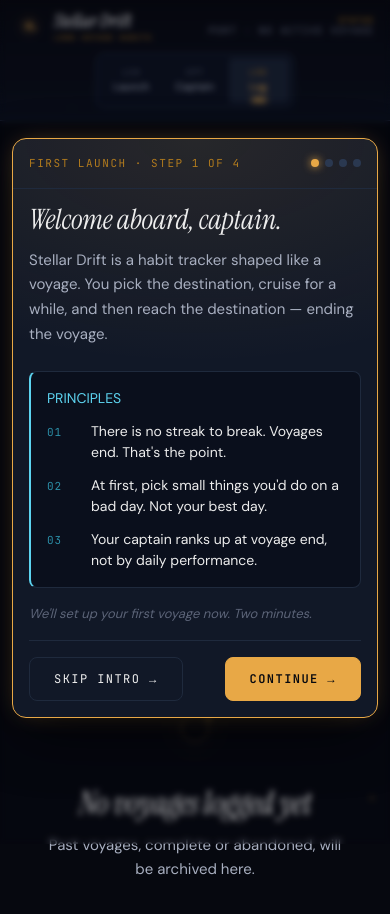
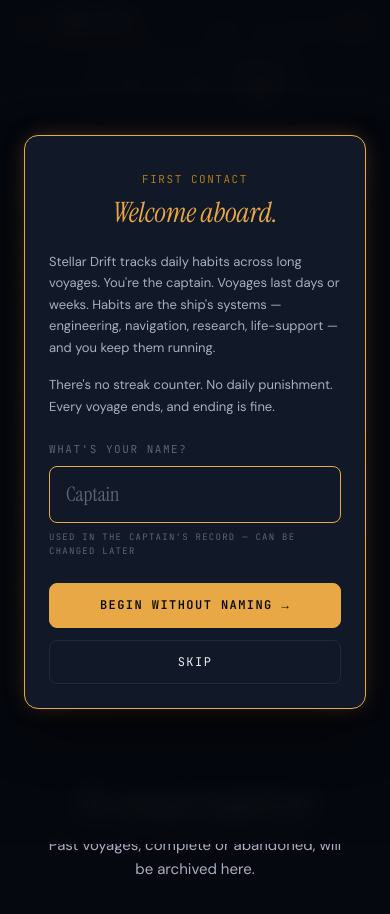
Before and after one commit to Blizz98/stellar-drift, a Vue app: page /log in a window 390 px wide. Shown: the top 914 px of the page. Built offline with nearby package versions, Linux system fonts and the light colour scheme.

Commit message:
small bugfixed and polish

```diff
--- a/src/App.vue
+++ b/src/App.vue
@@ -9,6 +9,7 @@
 import LevelUpModal from '@/components/LevelUpModal.vue'
 import GuidedFirstLaunch from '@/components/GuidedFirstLaunch.vue'
 import DebriefModal from '@/components/DebriefModal.vue'
+import WelcomeModal from '@/components/WelcomeModal.vue'
 
 const route = useRoute()
 const router = useRouter()
@@ -144,6 +145,7 @@
       </RouterView>
     </main>
 
+    <WelcomeModal />
     <LevelUpModal />
     <GuidedFirstLaunch />
     <DebriefModal />
--- a/src/components/GuidedFirstLaunch.vue
+++ b/src/components/GuidedFirstLaunch.vue
@@ -21,13 +21,14 @@
  * is updated by every navigation function before it changes `step`.
  */
 
-import { computed, ref, onMounted } from 'vue'
+import { computed, ref, onMounted, watch } from 'vue'
 import { useRouter } from 'vue-router'
 import { useExpeditionStore } from '@/stores/expedition'
 import { useHabitsStore, CATEGORIES } from '@/stores/habits'
 import { destinationById } from '@/data/destinations'
 import { shipById } from '@/data/ships'
 import { loadJSON, saveJSON } from '@/composables/usePersistence'
+import { useCaptainStore } from '@/stores/captain'
 
 const ONBOARDING_KEY = 'onboarding.completed'
 
@@ -37,16 +38,29 @@
 
 const emit = defineEmits(['done'])
 
+const captain = useCaptainStore()
+
 // ——— Visibility ———
-// Show only if onboarding has never been completed AND there's no active voyage.
-// (If the user has an active voyage somehow, they're past first-launch.)
+// Show only if the user has completed the welcome (name prompt) AND
+// hasn't completed this guided launch flow AND has no active voyage.
 const visible = ref(false)
 
+function checkVisibility() {
+  const completed = loadJSON(ONBOARDING_KEY, false)
+  visible.value =
+    captain.state.hasOnboarded &&
+    !completed &&
+    !expedition.isActive
+}
+
+// Initial check on mount
 onMounted(() => {
-  const completed = loadJSON(ONBOARDING_KEY, false)
-  if (!completed && !expedition.isActive) {
-    visible.value = true
-  }
+  checkVisibility()
+})
+
+// React to onboarding completing (WelcomeModal dismissing)
+watch(() => captain.state.hasOnboarded, () => {
+  checkVisibility()
 })
 
 // ——— Step state ———
--- /dev/null
+++ b/src/components/WelcomeModal.vue
@@ -0,0 +1,163 @@
+<script setup>
+import { ref, computed } from 'vue'
+import { useCaptainStore } from '@/stores/captain'
+
+const captain = useCaptainStore()
+
+const nameDraft = ref('')
+
+const showModal = computed(() => !captain.state.hasOnboarded)
+
+function commit() {
+  captain.completeOnboarding(nameDraft.value)
+}
+
+function skip() {
+  captain.completeOnboarding('')  // keeps default 'Captain'
+}
+</script>
+
+<template>
+  <Transition name="overlay">
+    <div v-if="showModal" class="overlay" role="dialog" aria-modal="true">
+      <div class="modal">
+
+        <header class="modal__head">
+          <p class="label modal__kicker">First contact</p>
+          <h2 class="display modal__title">Welcome aboard.</h2>
+        </header>
+
+        <section class="modal__body">
+          <p class="modal__lede">
+            Stellar Drift tracks daily habits across long voyages.
+            You're the captain. Voyages last days or weeks. Habits are
+            the ship's systems — engineering, navigation, research,
+            life-support — and you keep them running.
+          </p>
+          <p class="modal__lede">
+            There's no streak counter. No daily punishment. Every voyage
+            ends, and ending is fine.
+          </p>
+
+          <div class="field">
+            <label for="captain-name" class="label">What's your name?</label>
+            <input
+              id="captain-name"
+              v-model="nameDraft"
+              type="text"
+              class="input modal__name-input"
+              placeholder="Captain"
+              maxlength="40"
+              autofocus
+              @keydown.enter="commit"
+            />
+            <p class="field__hint mono">USED IN THE CAPTAIN'S RECORD — CAN BE CHANGED LATER</p>
+          </div>
+        </section>
+
+        <footer class="modal__foot">
+          <button class="btn btn-ghost" @click="skip">
+            Skip
+          </button>
+          <button class="btn btn-primary" @click="commit">
+            <template v-if="nameDraft.trim()">Begin · I am {{ nameDraft.trim() }} →</template>
+            <template v-else>Begin without naming →</template>
+          </button>
+        </footer>
+      </div>
+    </div>
+  </Transition>
+</template>
+
+<style scoped>
+.overlay {
+  position: fixed;
+  inset: 0;
+  z-index: 100;
+  display: grid;
+  place-items: center;
+  padding: var(--s-5);
+  background: rgba(6, 8, 15, 0.92);
+  backdrop-filter: blur(10px);
+}
+
+.modal {
+  position: relative;
+  width: 100%;
+  max-width: 520px;
+  background: var(--bulkhead);
+  border: 1px solid var(--amber);
+  border-radius: var(--radius-lg);
+  box-shadow: 0 20px 60px -10px rgba(0, 0, 0, 0.7), var(--glow-amber);
+  overflow: hidden;
+  padding: var(--s-6);
+}
+
+.modal__head {
+  text-align: center;
+  margin-bottom: var(--s-5);
+}
+.modal__kicker { color: var(--amber-deep); }
+.modal__title {
+  font-size: 36px;
+  margin: var(--s-2) 0 0;
+  color: var(--amber);
+  line-height: 1;
+}
+
+.modal__lede {
+  color: var(--signal-dim);
+  font-size: 13px;
+  line-height: 1.65;
+  margin: 0 0 var(--s-4);
+}
+.modal__lede:last-of-type { margin-bottom: var(--s-5); }
+
+.field { margin-top: var(--s-4); }
+.field .label { display: block; margin-bottom: var(--s-2); }
+.field__hint {
+  font-size: 9px;
+  letter-spacing: 0.14em;
+  color: var(--signal-low);
+  margin: var(--s-2) 0 0;
+}
+
+.modal__name-input {
+  width: 100%;
+  font-family: var(--font-display);
+  font-size: 20px;
+  padding: var(--s-3) var(--s-4);
+  background: var(--hull);
+  border: 1px solid var(--line);
+  border-radius: var(--radius);
+  color: var(--signal);
+  transition: border-color var(--t-fast) var(--ease);
+}
+.modal__name-input:focus {
+  outline: 0;
+  border-color: var(--amber);
+}
+
+.modal__foot {
+  display: flex;
+  justify-content: space-between;
+  gap: var(--s-3);
+  margin-top: var(--s-5);
+}
+
+.overlay-enter-active { transition: opacity var(--t-med) var(--ease); }
+.overlay-leave-active { transition: opacity var(--t-fast) var(--ease); }
+.overlay-enter-from, .overlay-leave-to { opacity: 0; }
+.overlay-enter-active .modal { animation: modal-in 480ms var(--ease-out); }
+@keyframes modal-in {
+  from { transform: translateY(20px) scale(0.96); opacity: 0; }
+  to   { transform: translateY(0)    scale(1);    opacity: 1; }
+}
+
+@media (max-width: 720px) {
+  .modal { padding: var(--s-5); }
+  .modal__title { font-size: 28px; }
+  .modal__foot { flex-direction: column-reverse; }
+  .modal__foot .btn { width: 100%; justify-content: center; }
+}
+</style>
--- a/src/data/destinations.js
+++ b/src/data/destinations.js
@@ -31,7 +31,7 @@
     id: 'luna-outpost',
     name: 'Luna Outpost',
     subtitle: 'Earth\'s nearest waypoint',
-    distanceDays: 3,
+    distanceDays: 4,
     minRank: 1,
     description: 'A small permanent station on the lunar surface. Three-day voyages here are the standard first run — long enough to feel like a voyage, short enough that even a poorly-configured ship returns intact. Most captains begin their careers with a Luna run.',
     poetic: 'The dust hasn\'t moved in three billion years; you bring news.'
@@ -40,7 +40,7 @@
     id: 'l4-station',
     name: 'L4 Trojan Station',
     subtitle: 'Earth-Moon Lagrange point',
-    distanceDays: 5,
+    distanceDays: 7,
     minRank: 1,
     description: 'A gravity-stable point ahead of the Moon in its orbit, home to a small research and refueling depot. The voyage is technically simple but the destination is a place that exists only because of math — pure orbital mechanics, nothing else holding it in place.',
     poetic: 'A place held in position by the shape of falling.'
--- a/src/stores/captain.js
+++ b/src/stores/captain.js
@@ -99,7 +99,9 @@
 
 // XP formulas
 export function xpForCompletion(durationDays, avgCompletionRate) {
-  return 100 + Math.round(avgCompletionRate * durationDays * 2)
+  const baseXP = 50 + durationDays * 5
+  const bonusXP = Math.round(avgCompletionRate * durationDays * 4)
+  return baseXP + bonusXP
 }
 
 export function xpForAbandonment(daysElapsed, durationDays) {
@@ -112,12 +114,13 @@
     name: 'Captain',
     xp: 0,
     voyageGrants: [],
-    personalLog: ''
+    personalLog: '',
+    hasOnboarded: false  // ← new
   }))
 
-  // Backfill personalLog for users on the old shape
-  if (state.value.personalLog === undefined) {
-    state.value.personalLog = ''
+  // Backfill for existing users (they don't need onboarding)
+  if (state.value.hasOnboarded === undefined) {
+    state.value.hasOnboarded = state.value.xp > 0 || state.value.name !== 'Captain'
     saveJSON('captain.state', state.value)
   }
 
@@ -173,7 +176,12 @@
   })
 
   // ——— Actions ———
-
+  function completeOnboarding(name) {
+    if (name && name.trim()) {
+      state.value.name = name.trim()
+    }
+    state.value.hasOnboarded = true
+  }
   /**
    * Grant XP. If this crosses a step boundary, queue a level-up celebration
    * (with isNamedPromotion flag for distinguishing celebration intensity).
@@ -222,7 +230,7 @@
     currentRank, currentStep, nextRank,
     xpIntoStep, xpForNextStep, progressToNext, isMaxStep,
     visibleLadderSteps, hiddenStepCount,
-    grantXP, clearPendingLevelUp, setName, setPersonalLog,
+    grantXP, clearPendingLevelUp, setName, setPersonalLog, completeOnboarding,
     MAX_STEP, MAX_RANK
   }
 })
--- a/src/stores/expedition.js
+++ b/src/stores/expedition.js
@@ -1,7 +1,7 @@
 import { defineStore } from 'pinia'
 import { computed, ref, watch } from 'vue'
 import { loadJSON, saveJSON } from '@/composables/usePersistence'
-import { todayISO, parseLocalISO, daysBetween } from '@/utils/date'
+import { todayISO, parseLocalISO, daysBetween, daysElapsedSince } from '@/utils/date'
 
 /**
  * An Expedition is a discrete run with a beginning and an end.
@@ -40,7 +40,7 @@
 
   const daysElapsed = computed(() => {
     if (!current.value) return 0
-    return daysBetween(current.value.startedAt, todayISO())
+    return daysElapsedSince(current.value.startedAt) + 1
   })
 
   const daysRemaining = computed(() => {
@@ -50,7 +50,9 @@
 
   const progressPercent = computed(() => {
     if (!current.value) return 0
-    return Math.min(100, Math.round((daysElapsed.value / current.value.durationDays) * 100))
+    const span = Math.max(1, current.value.durationDays - 1)
+    const ratio = (daysElapsed.value - 1) / span
+    return Math.max(0, Math.min(100, Math.round(ratio * 100)))
   })
 
   /**
@@ -60,15 +62,10 @@
    * label always agrees with which sector the today-day-cell visually falls in.
    */
   const currentSector = computed(() => {
-    if (!current.value) return 0
-    const total = current.value.durationDays
-    const sectorSize = total / 4
-    const dayIdx = daysElapsed.value - 1   // zero-indexed
-    for (let s = 0; s < 4; s++) {
-      const toIdx = Math.floor((s + 1) * sectorSize)
-      if (dayIdx < toIdx) return s + 1
-    }
-    return 4   // safety; final day
+    if (!current.value) return 1
+    const sectorSize = current.value.durationDays / 4
+    const dayIdx = daysElapsed.value - 1   // ← zero-based: day 1 → idx 0
+    return Math.min(4, Math.max(1, Math.floor(dayIdx / sectorSize) + 1))
   })
 
   // ——— actions ———
--- a/src/stores/habits.js
+++ b/src/stores/habits.js
@@ -130,10 +130,23 @@
    * Returns 0..1 representing the share of today's habits completed for a given date.
    */
   function completionRate(date) {
-    const list = activeHabits.value
-    if (list.length === 0) return 0
-    const completed = list.filter(h => getLog(date, h.id).completed).length
-    return completed / list.length
+    const dayHabits = activeHabits.value.filter(h => {
+      const created = parseLocalISO(h.createdAt)
+      const d = parseLocalISO(date)
+      return d >= created
+    })
+    if (dayHabits.length === 0) return 0
+
+    // Sum proportional completion (count/needed, capped at 1) for each habit.
+    // A multi-completion habit at 2/3 contributes 0.67 to the day's rate, not 0.
+    // This encourages partial daily effort even when the user can't fully complete.
+    const sum = dayHabits.reduce((acc, h) => {
+      const log = getLog(date, h.id)
+      const needed = h.completionsNeeded ?? 1
+      const count = log.count ?? 0
+      return acc + Math.min(1, count / needed)
+    }, 0)
+    return sum / dayHabits.length
   }
 
   const todayCompletionRate = computed(() => completionRate(todayISO()))
```
Also changed, not shown: src/components/HabitCard.vue (+27 -2 lines), src/utils/date.js (+14 -0 lines).
